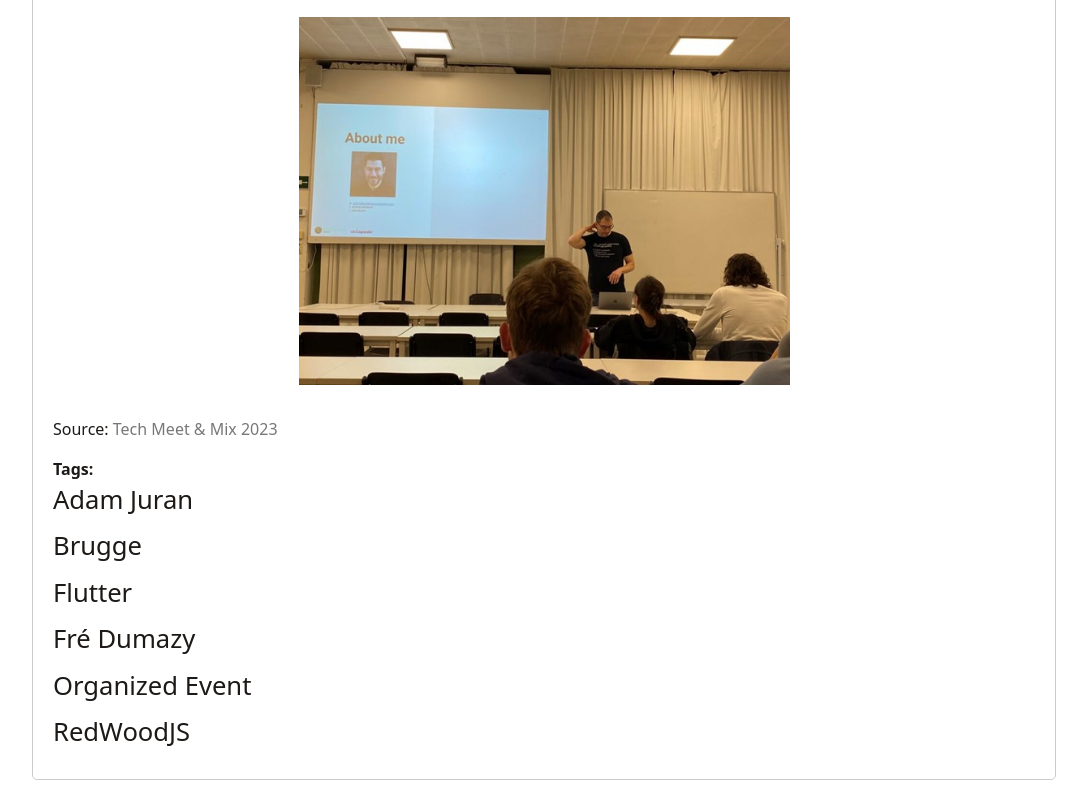
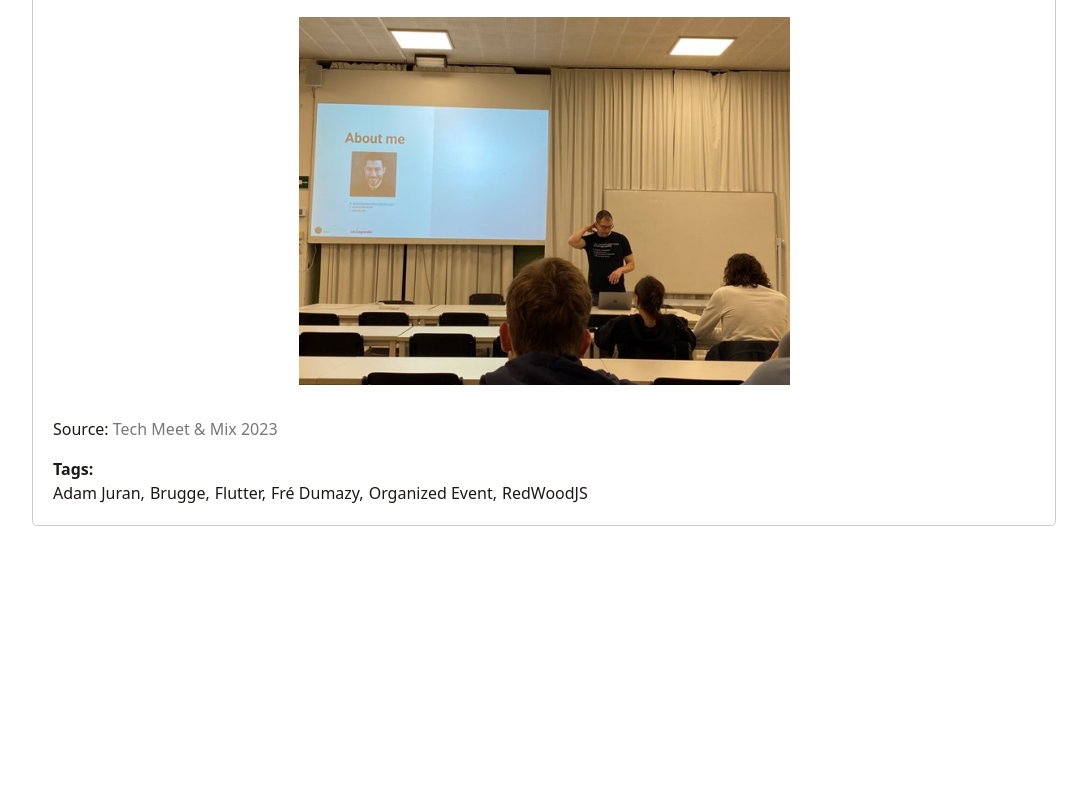
Before and after one commit to RobinNeyrinck/Portfolio, a React (Vite) app: page /tech-meet in a window 1280 px wide. Shown: the part 843-1643 px from the top of the page, without its empty margins (96-1183 px from the left). After the commit the page ends 1389 px from the top, so only its background shows below. Built offline with nearby package versions, Linux system fonts and the light colour scheme.

Commit message:
tag list styling

```diff
--- a/src/assets/css/blogs.css
+++ b/src/assets/css/blogs.css
@@ -50,11 +50,12 @@
 }
 
 .blog-container .tag-list {
-  list-style-type: none;
+  display: flex;
+  list-style: none;
   padding: 0;
 }
 
-.blog-container .tag-list li {
-  font-size: 1.6rem;
-  margin-bottom: 0.5rem;
+.blog-container .tag-list li:not(:last-child)::after {
+  content: ', ';
+  margin-right: 5px;
 }
```
